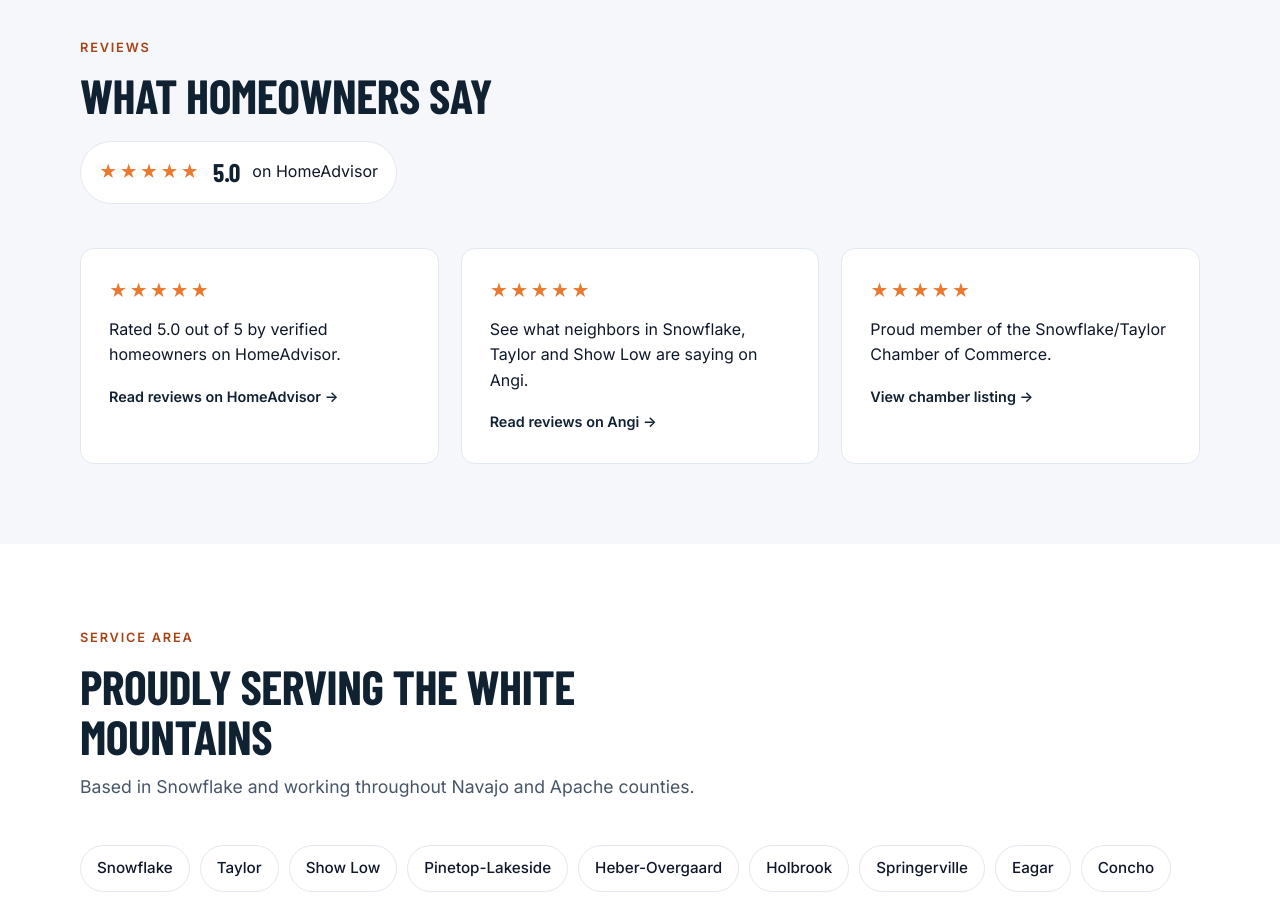
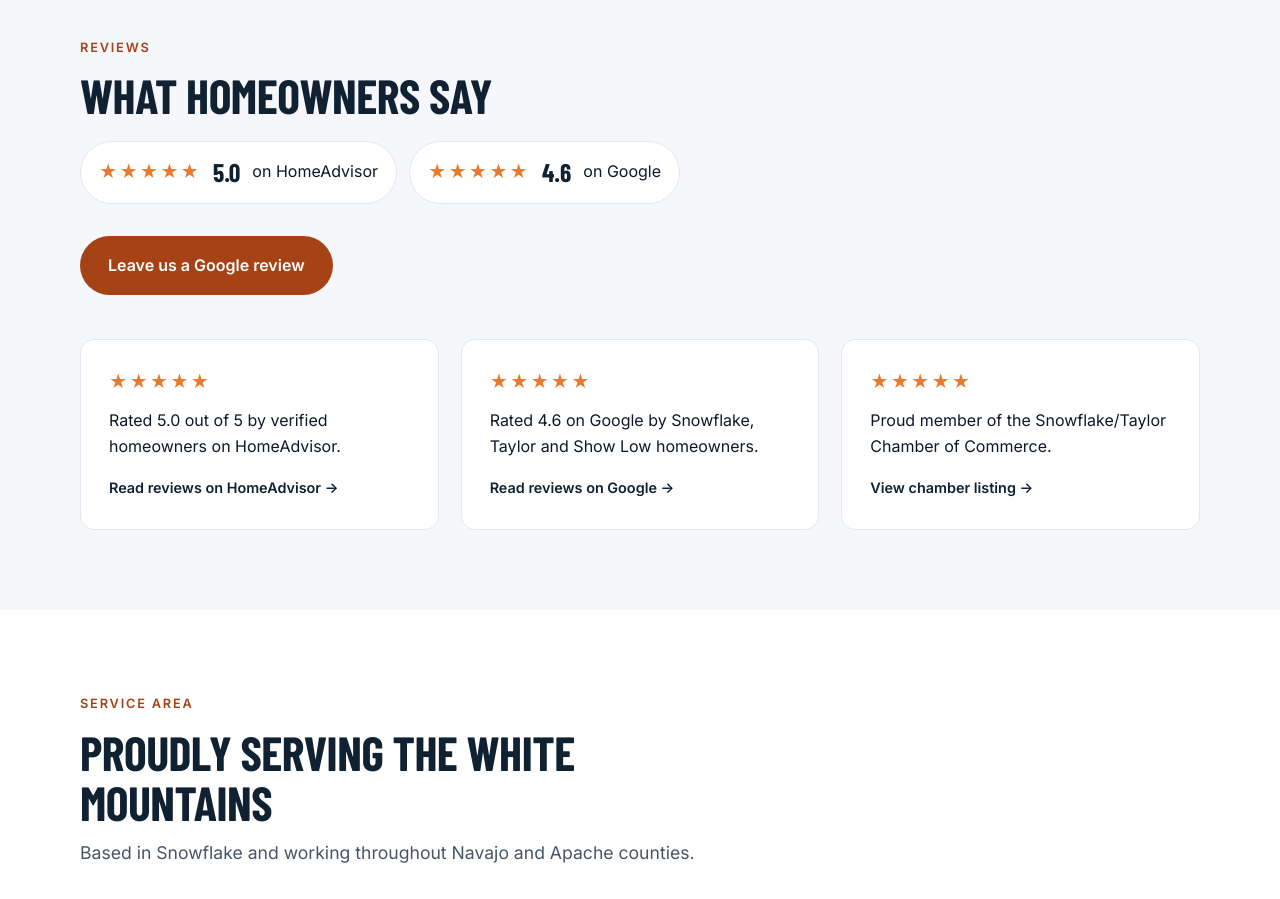
Before and after one commit to sladetyson47-droid/top-that-roofing, a plain HTML site: page index.html in a window 1280 px wide. Shown: the part 3360-4259 px from the top of the page. Drawn offline with nearby package versions, Linux system fonts and the light colour scheme; a web font is replaced by a local one.

Commit message:
Update index.html

```diff
--- a/index.html
+++ b/index.html
@@ -339,11 +339,11 @@ footer a:hover{color:#fff}
   <div class="sec-head">
     <span class="eyebrow">Reviews</span>
     <h2>What homeowners say</h2>
-    <div class="rating-badge"><span class="stars">★★★★★</span><b>5.0</b><span>on HomeAdvisor</span></div>
+    <div style="display:flex;gap:12px;flex-wrap:wrap;align-items:center"><div class="rating-badge"><span class="stars">★★★★★</span><b>5.0</b><span>on HomeAdvisor</span></div><div class="rating-badge"><span class="stars">★★★★★</span><b>4.6</b><span>on Google</span></div><a class="btn btn-primary" style="margin-top:20px" href="https://search.google.com/local/writereview?placeid=ChIJH72OsUQ8L4cR8xOGJlUPA9M" target="_blank" rel="noopener">Leave us a Google review</a></div>
   </div>
   <div class="grid3">
     <div class="review"><div class="stars">★★★★★</div><p>Rated 5.0 out of 5 by verified homeowners on HomeAdvisor.</p><a class="who" href="https://www.homeadvisor.com/rated.TopThatRoofingLLC.34500412.html" target="_blank" rel="noopener">Read reviews on HomeAdvisor →</a></div>
-    <div class="review"><div class="stars">★★★★★</div><p>See what neighbors in Snowflake, Taylor and Show Low are saying on Angi.</p><a class="who" href="https://www.angi.com/companylist/us/az/snowflake/top-that-roofing-llc-reviews-6433120.htm" target="_blank" rel="noopener">Read reviews on Angi →</a></div>
+    <div class="review"><div class="stars">★★★★★</div><p>Rated 4.6 on Google by Snowflake, Taylor and Show Low homeowners.</p><a class="who" href="https://www.google.com/maps/place/?q=place_id:ChIJH72OsUQ8L4cR8xOGJlUPA9M" target="_blank" rel="noopener">Read reviews on Google →</a></div>
     <div class="review"><div class="stars">★★★★★</div><p>Proud member of the Snowflake/Taylor Chamber of Commerce.</p><a class="who" href="https://members.snowflaketaylorchamber.org/list/member/top-that-roofing-llc-414" target="_blank" rel="noopener">View chamber listing →</a></div>
   </div>
 </div></section>
```
